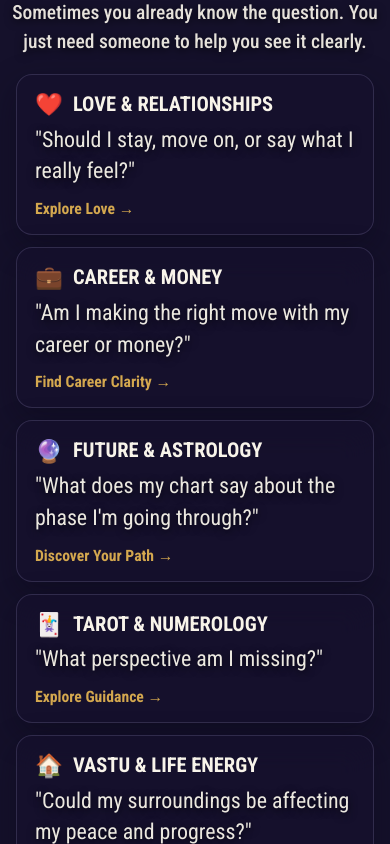
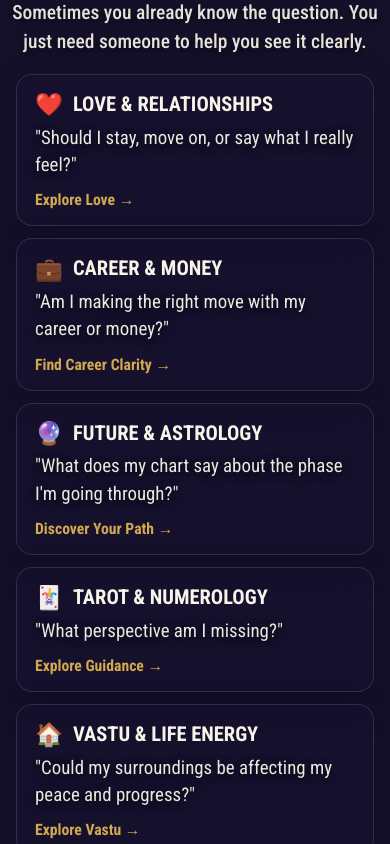
Before and after one commit to sidsahu4570-droid/novasathi-landing-page, a React (Vite) app: page / in a window 390 px wide. Shown: the part 2220-3064 px from the top of the page. Built offline with nearby package versions, Linux system fonts and the light colour scheme; no server answers.

Commit message:
fix: Decrease mobile card subheading font size by 3px (from 1.37rem/22px down to 1.18rem/19px) for optimal visual balance

```diff
--- a/src/index.css
+++ b/src/index.css
@@ -1078,7 +1078,7 @@ body, html {
   .value-card-desc,
   .what-get-desc,
   .risk-card-desc {
-    font-size: 1.37rem !important;
+    font-size: 1.18rem !important;
     line-height: 1.45 !important;
     font-weight: 400 !important;
     color: rgba(255, 255, 255, 0.95) !important;
@@ -1140,7 +1140,7 @@ body, html {
   }
 
   .problem-card-desc {
-    font-size: 1.37rem !important;
+    font-size: 1.18rem !important;
     line-height: 1.45 !important;
     color: rgba(248, 244, 234, 0.95) !important;
     margin-bottom: 14px !important;
@@ -1267,7 +1267,7 @@ body, html {
   }
 
   .problem-card-desc {
-    font-size: 1.37rem !important;
+    font-size: 1.18rem !important;
     line-height: 1.45 !important;
     color: rgba(248, 244, 234, 0.95) !important;
     margin-bottom: 12px !important;
@@ -1329,7 +1329,7 @@ body, html {
   }
 
   .step-desc {
-    font-size: 1.37rem !important;
+    font-size: 1.18rem !important;
     line-height: 1.45 !important;
     color: rgba(248, 244, 234, 0.95) !important;
     font-weight: 400 !important;
@@ -1398,7 +1398,7 @@ body, html {
   }
 
   .testimonial-quote {
-    font-size: 1.37rem !important;
+    font-size: 1.18rem !important;
     line-height: 1.45 !important;
     color: rgba(248, 244, 234, 0.95) !important;
     font-style: italic !important;
@@ -1437,7 +1437,7 @@ body, html {
   }
 
   .final-cta-sub {
-    font-size: 1.37rem !important;
+    font-size: 1.18rem !important;
     margin-bottom: 14px !important;
   }
 
```
